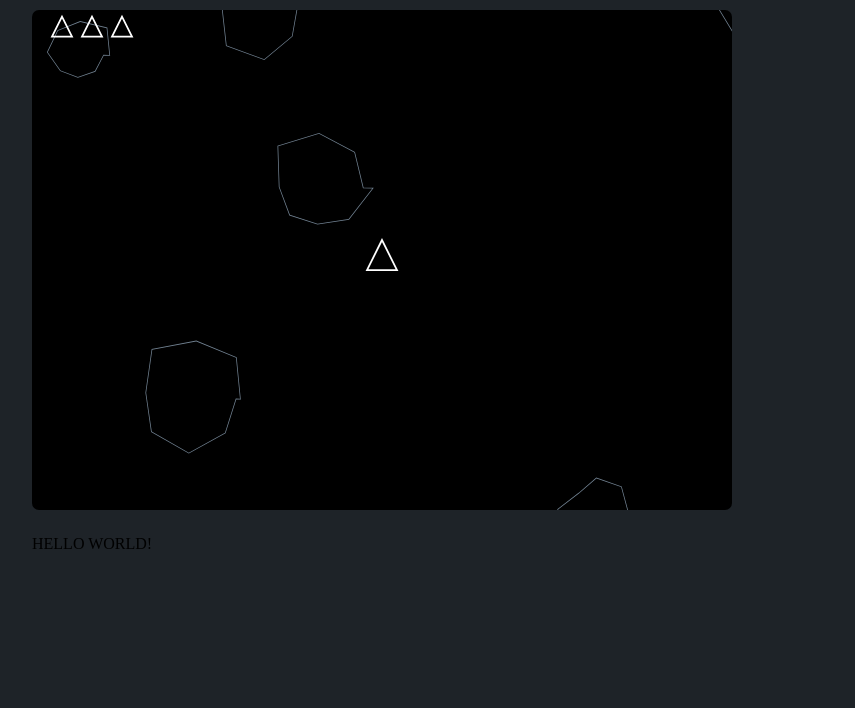
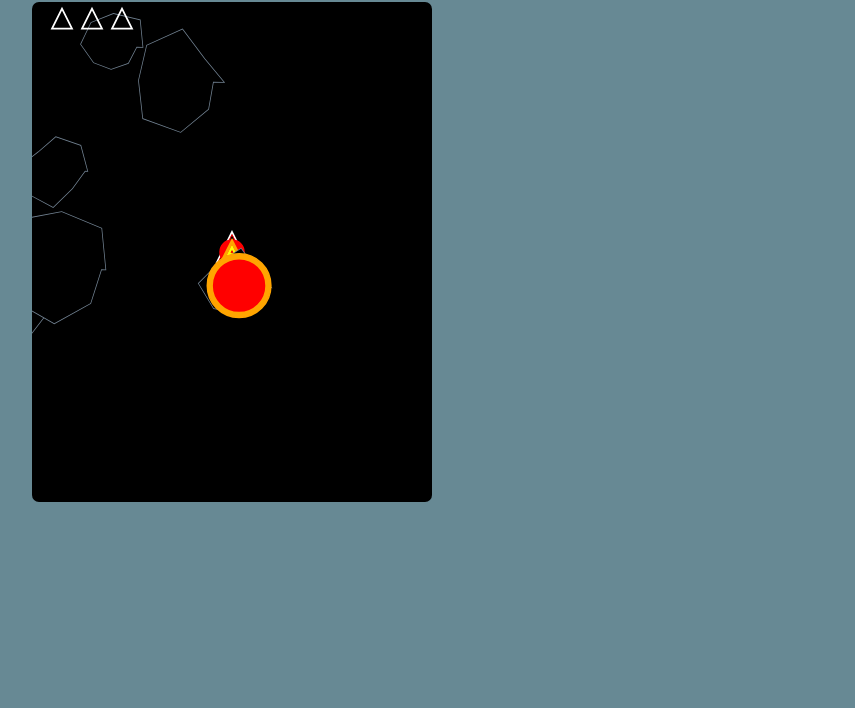
Before and after one commit to ehrrsn7/Asteroids-JS, a website built with Parcel: page index.html in a window 1280 px wide. Shown: the part 92-800 px from the top of the page, without its empty margins (8-863 px from the left). Built offline with nearby package versions, Linux system fonts and the light colour scheme.

Commit message:
dark mode and orientation

```diff
--- a/index.html
+++ b/index.html
@@ -7,19 +7,18 @@
     <link rel="stylesheet" href="styles.css">
 </head>
 
+<header>
+    <h1> ASTEROIDS </h1>
+</header>
+
 <body>
-    <h1 style="margin-left: 1.1em;"> ASTEROIDS </h1>
-    <canvas id="game canvas" width="700px" height="500px"></canvas>
+    <canvas id="game canvas" width="400px" height="500px"></canvas>
     <div id="debug" style="visibility:hidden;">
         <h2 id="user feedback"></h2>
         <h3 id="deltaTime"></h3>
     </div>
 </body>
 
-<p>
-    HELLO WORLD!
-</p>
-
 <script src="./scripts/main.js" type="module"></script>
 
 </html>
--- a/styles.css
+++ b/styles.css
@@ -1,62 +1,45 @@
-:root {
-    --background-color-dark: rgb(30, 35, 40);
-    --canvas-color-dark: rbg(20, 20, 20);
-    --color-dark: "white";
-
-    --background-color-light: rgb(200, 205, 210);
-    --canvas-color-light: rbg(210, 210, 210);
-    --color-light: "black";
-
-    --background-color: var(--background-color-dark);
-    --canvas-color: var(--canvas-color-dark);
-    --color: var(--color-dark);
+html,
+body {
+    background-color: rgb(103, 137, 148);
+    color: white;
+    font-family: 'Segoe UI', Tahoma, Geneva, Verdana, sans-serif;
+    text-shadow: 0 0 1em 0 rgb(0, 0, 0);
 }
 
-.dark-mode {
-    background-color: var(--background-color-dark);
-    color: var(--color-dark);
-    --canvas-color: var(--canvas-color-dark);
-}
-
-
-.light-mode {
-    background-color: var(--background-color-light);
-    color: var(--color-light);
-    --canvas-color: var(--canvas-color-light);
-}
-
-
-body {
-    padding: .5em;
-    padding-left: 2em;
-    background-color: var(--background-color);
-    color: var(--color);
-    --canvas-color: var(--canvas-color);
+header,
+canvas {
+    /* positioning: center */
+    display: flex;
+    justify-content: center;
+    text-align: left;
 }
 
 canvas {
     border-radius: 7px;
+    margin-left: 2em;
 }
 
 h1 {
     color: white;
-    align-items: center;
-    font-family: 'Segoe UI', Tahoma, Geneva, Verdana, sans-serif;
     letter-spacing: 30px;
 }
 
 h2 {
     color: rgb(255, 163, 163);
-    align-items: center;
-    font-family: 'Segoe UI', Tahoma, Geneva, Verdana, sans-serif;
     font-size: 25px;
     letter-spacing: 10px;
 }
 
 h3 {
     color: rgb(255, 163, 163);
-    align-items: center;
-    font-family: 'Segoe UI', Tahoma, Geneva, Verdana, sans-serif;
     font-size: 15px;
     letter-spacing: 5px;
 }
+
+@media (prefers-color-scheme: dark) {
+    html,
+    body {
+        background-color: rbg(10, 10, 50);
+        color: red;
+    }
+}
```
